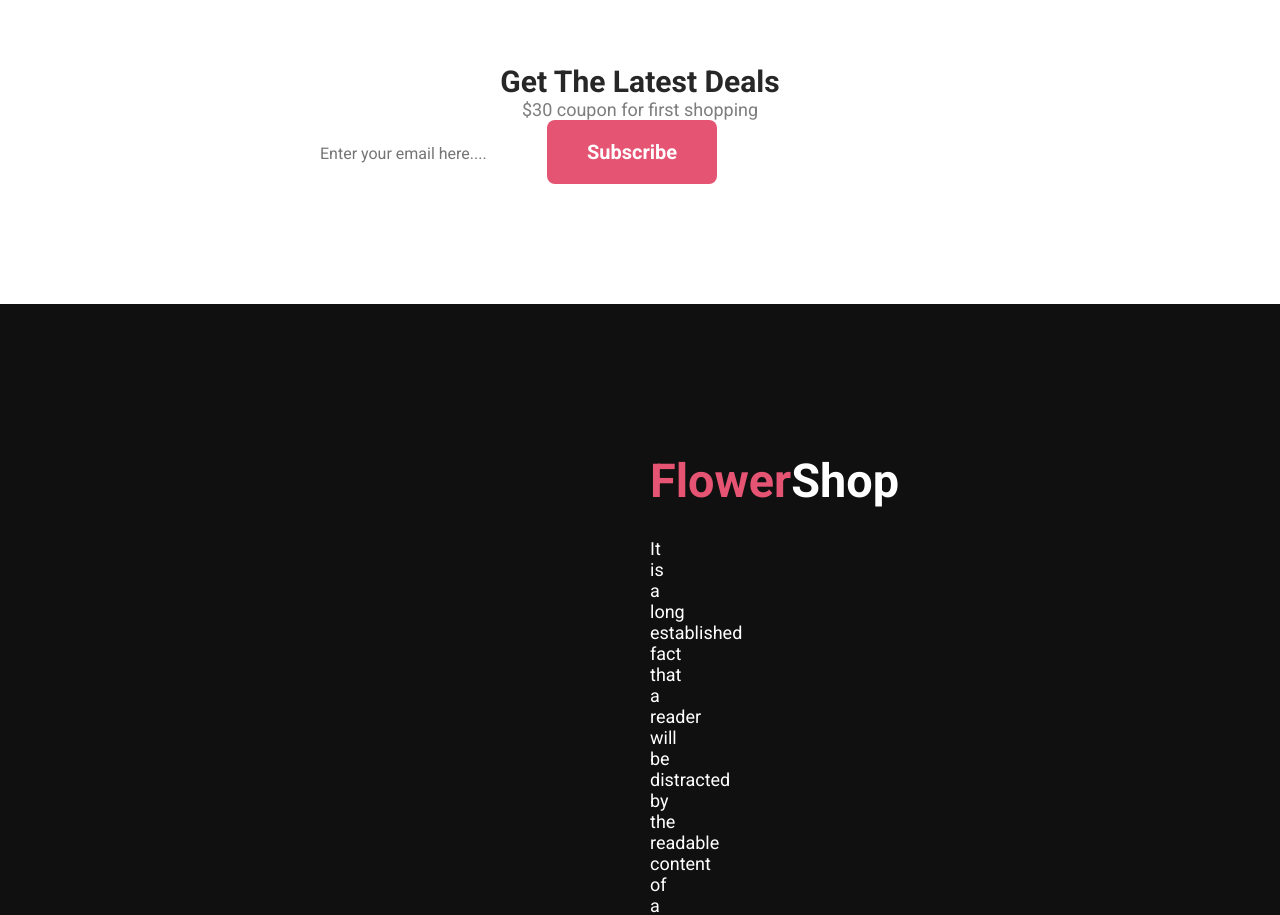
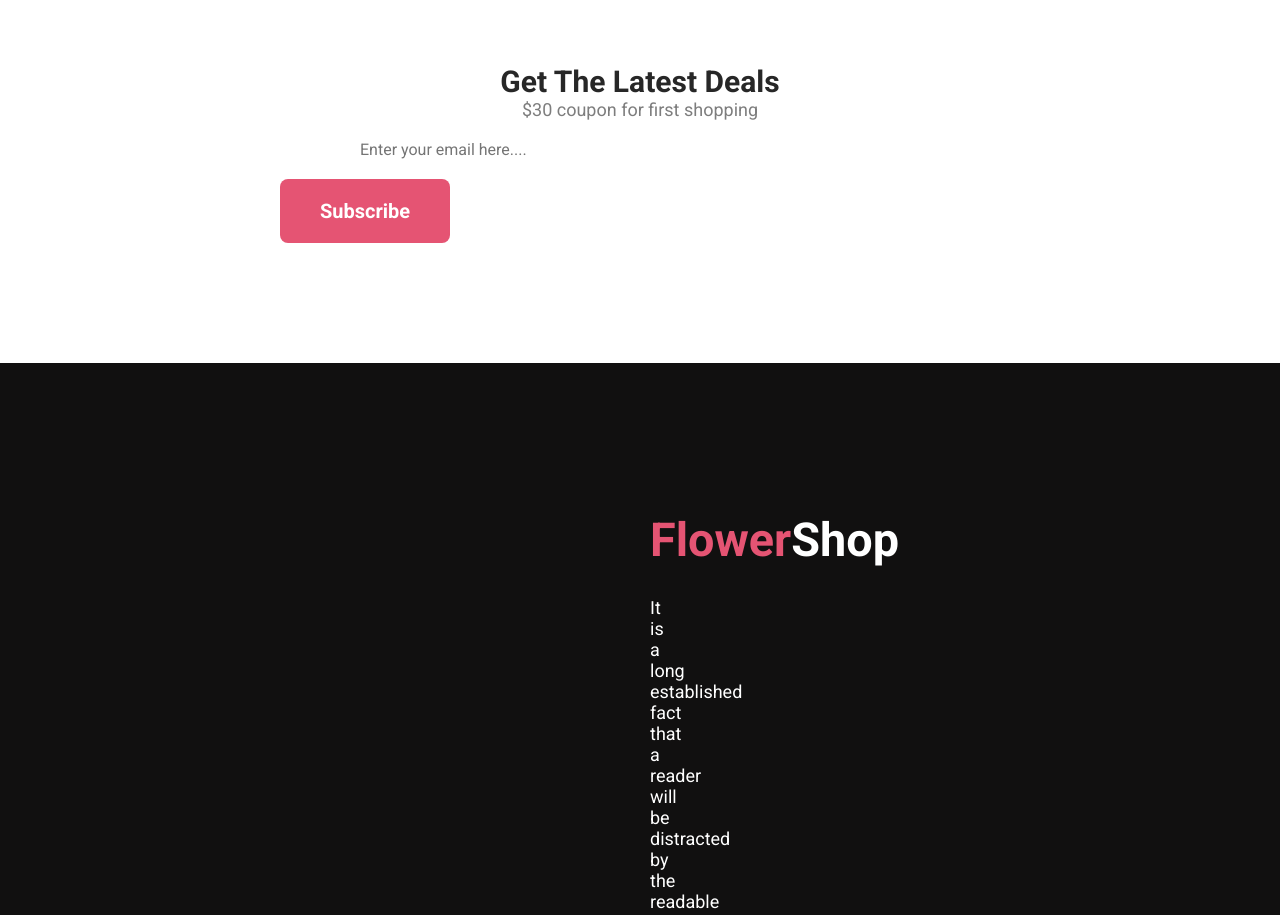
Before and after one commit to Muaz-Khan-Tanim/flower-muaz-khan, a plain HTML site: page index.html in a window 1280 px wide. Shown: the part 2880-3795 px from the top of the page. Drawn offline with Linux system fonts and the light colour scheme.

Commit message:
added update

```diff
--- a/style/style.css
+++ b/style/style.css
@@ -137,35 +137,34 @@ header p {
 .insta {
     padding: 50px 200px 50px 200px;
 }
-
 .insta-h {
     margin-bottom: 20px;
 }
-
 .insta-p {
     margin-bottom: 40px;
 }
-
 .insta-img {
     gap: 24px;
     width: 342px;
     height: 396px;
     display: flex;
 }
-
+/* latest deals start here  */
 .latest-deals {
+    background-image: image(/..Rectangle 9.png);
     padding: 120px 280px;
-
 }
-
 .button-mail {
-    padding: 20px 40px;
+    padding: 20px 20px;
     border: none;
     border-radius: 8px;
     background: #ffffff;
     color: rgba(39, 39, 39, 0.60);
     font-size: 16px;
     font-weight: 400;
+    width: 600px;
+    margin-left: 60px;
+    align-items: center;
 }
 
 /* footer start here */
@@ -176,28 +175,21 @@ footer {
     font-size: 40px;
     font-weight: 700;
     padding: 150px 650px;
-
 }
-
 h3 {
     margin-bottom: 30px;
 }
-
 .flower {
     color: #E55473;
 }
-
 .foot-para {
     color: #FFF;
     margin-bottom: 20px;
-    text-align: center;
     font-size: 18px;
     font-weight: 400;
 }
-
 .rights {
     color: rgba(255, 255, 255, 0.40);
-    text-align: center;
     font-size: 16px;
     font-weight: 400;
 }
```
